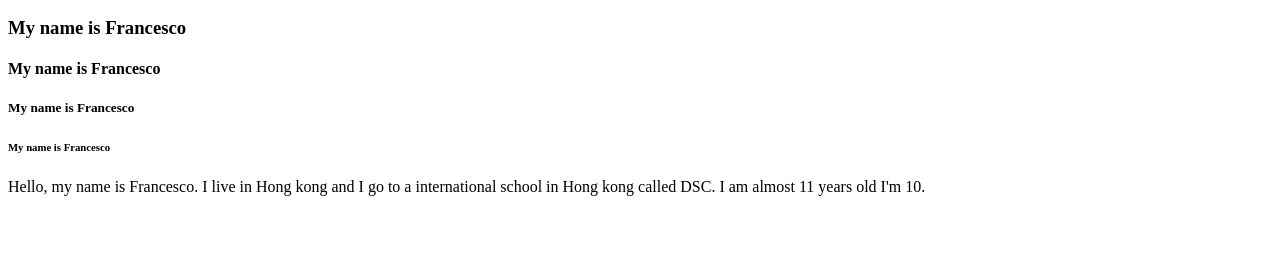
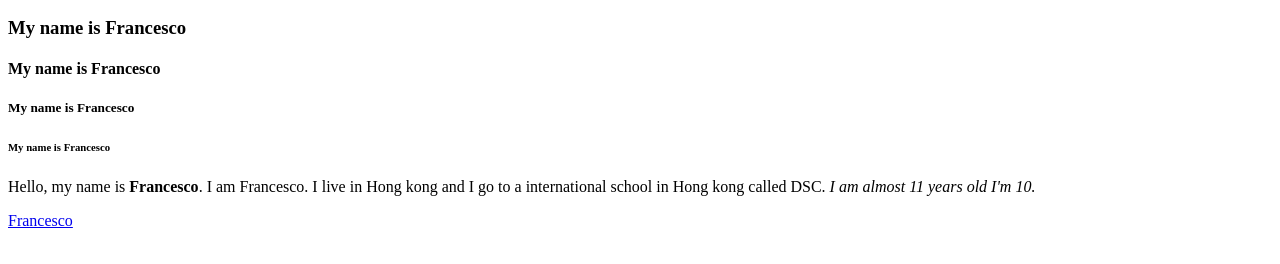
Before and after one commit to codingfrancesco/codingfrancesco.github.io, a plain HTML site: page index.html in a window 1280 px wide. Shown: the part 110-374 px from the top of the page. Drawn offline with Linux system fonts and the light colour scheme.

Commit message:
added hyper link

```diff
--- a/index.html
+++ b/index.html
@@ -16,14 +16,14 @@
     <h5>My name is Francesco</h5>
     <h6>My name is Francesco</h6>
 
-    <p>Hello, my name is Francesco. I live in Hong kong
+    <p>Hello, my name is <strong>Francesco</strong>. I am Francesco. I live in Hong kong
         and I go to a international school in Hong kong called DSC.
-        I am almost 11 years old I'm 10.
+        <i>I am almost 11 years old I'm 10.</i>
     </p>
 
-
-
-
+    <a href="https://www.google.com ">
+        Francesco
+    </a>
 
 
 </body>
```
